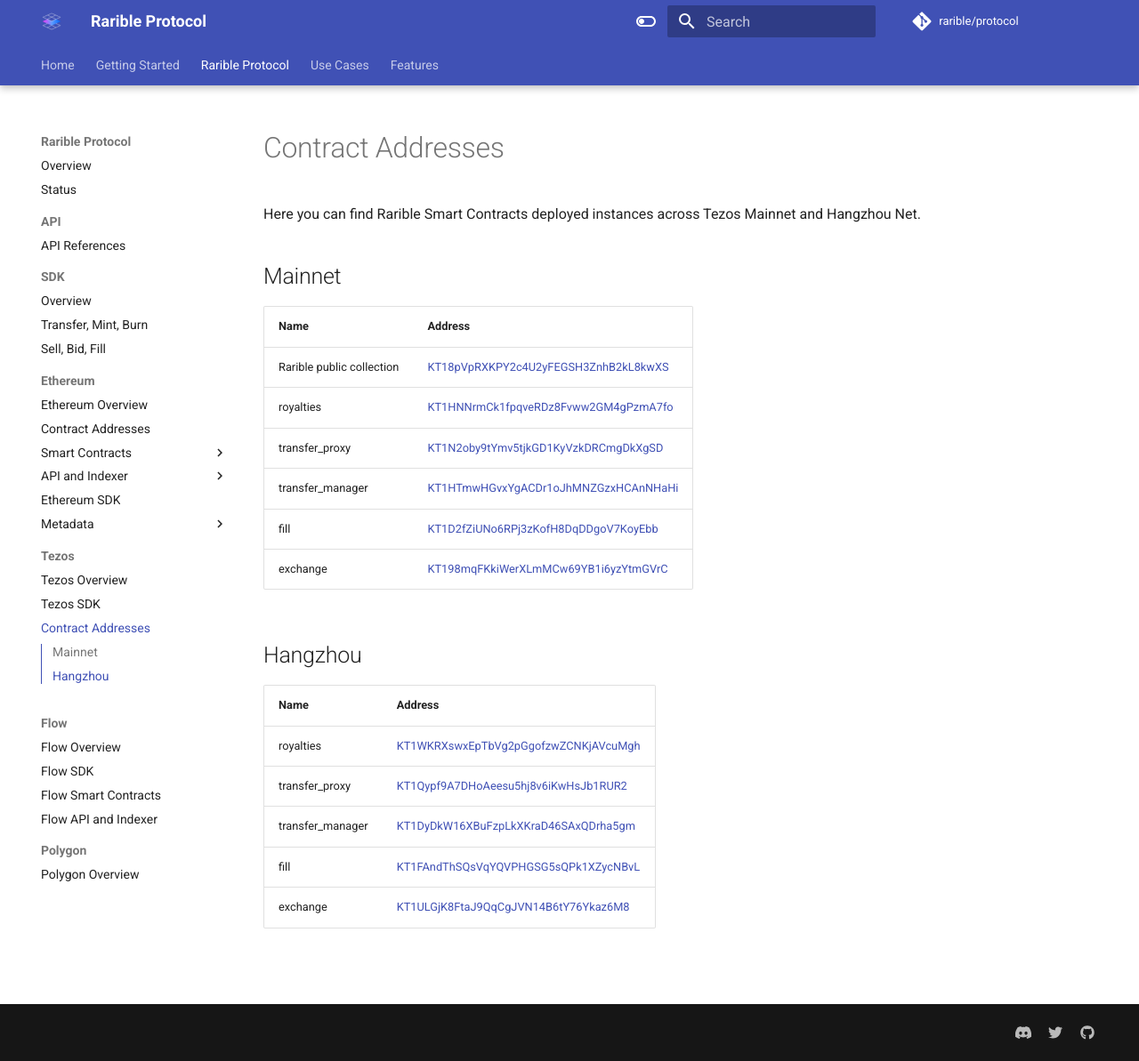
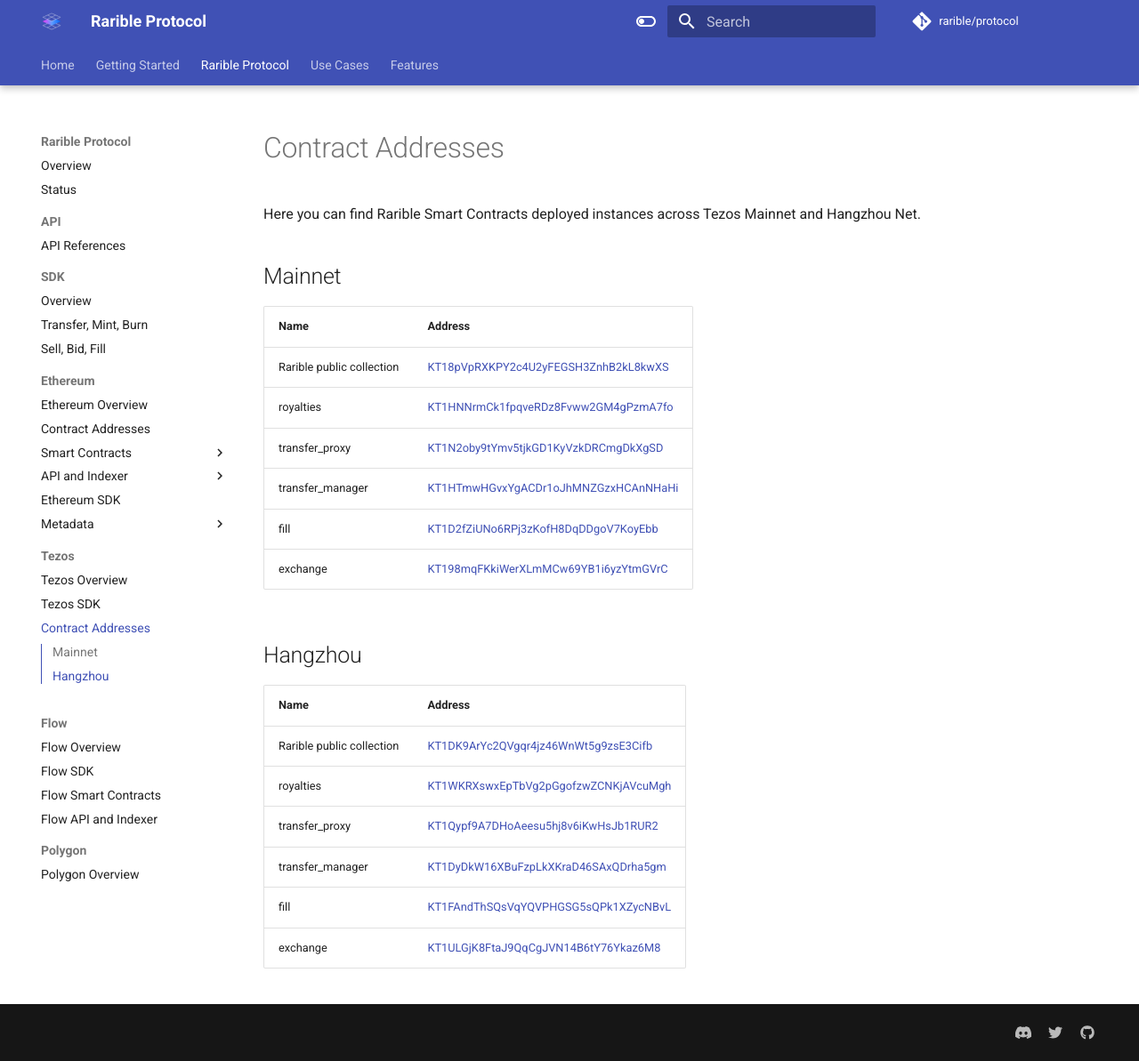
Before and after one commit to rarible/protocol, an MkDocs documentation site: the page built from docs/tezos/tezos-contract-addresses.md, in a window 1280 px wide and 1193 px high. Shown: the whole window at 89% size. Built offline with MkDocs 1.6.1 and Material for MkDocs 9.7.7, drawn with Linux system fonts in a browser that asks for light colours; comment, search, counter and statistics services are not loaded.

Commit message:
Update tezos-contract-addresses.md
add address for minting

```diff
--- a/docs/tezos/tezos-contract-addresses.md
+++ b/docs/tezos/tezos-contract-addresses.md
@@ -22,6 +22,7 @@
 
 | Name | Address |
 |:----|:---|
+| Rarible public collection | [KT1DK9ArYc2QVgqr4jz46WnWt5g9zsE3Cifb](https://hangzhou2net.tzkt.io/KT1DK9ArYc2QVgqr4jz46WnWt5g9zsE3Cifb) |
 | royalties | [KT1WKRXswxEpTbVg2pGgofzwZCNKjAVcuMgh](https://hangzhou2net.tzkt.io/KT1WKRXswxEpTbVg2pGgofzwZCNKjAVcuMgh) |
 | transfer_proxy | [KT1Qypf9A7DHoAeesu5hj8v6iKwHsJb1RUR2](https://hangzhou2net.tzkt.io/KT1Qypf9A7DHoAeesu5hj8v6iKwHsJb1RUR2) |
 | transfer_manager | [KT1DyDkW16XBuFzpLkXKraD46SAxQDrha5gm](https://hangzhou2net.tzkt.io/KT1DyDkW16XBuFzpLkXKraD46SAxQDrha5gm) |
```
